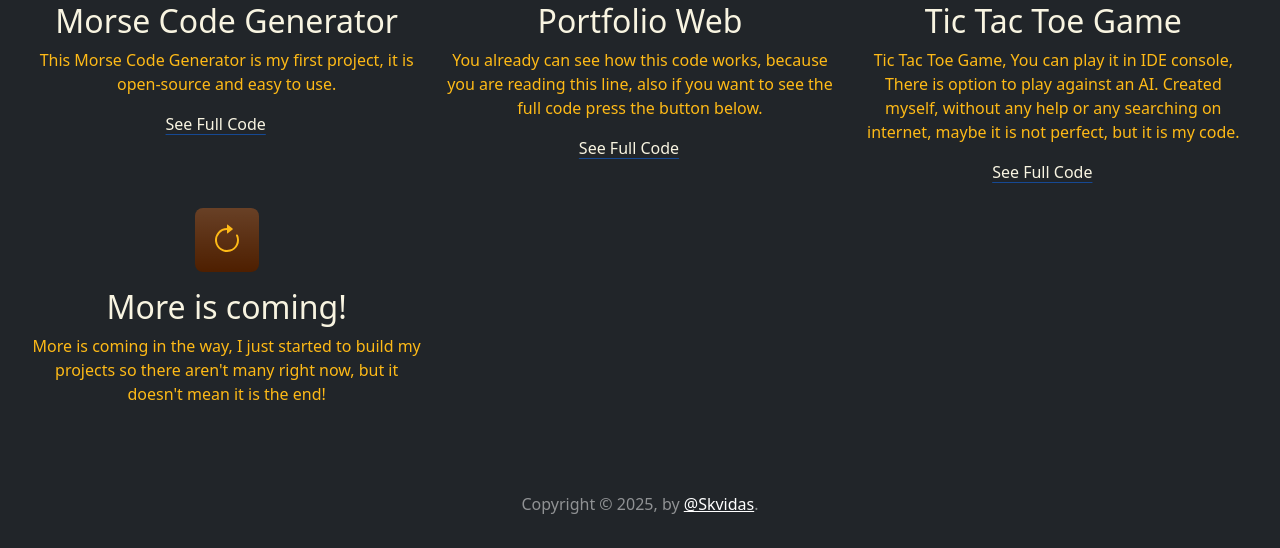
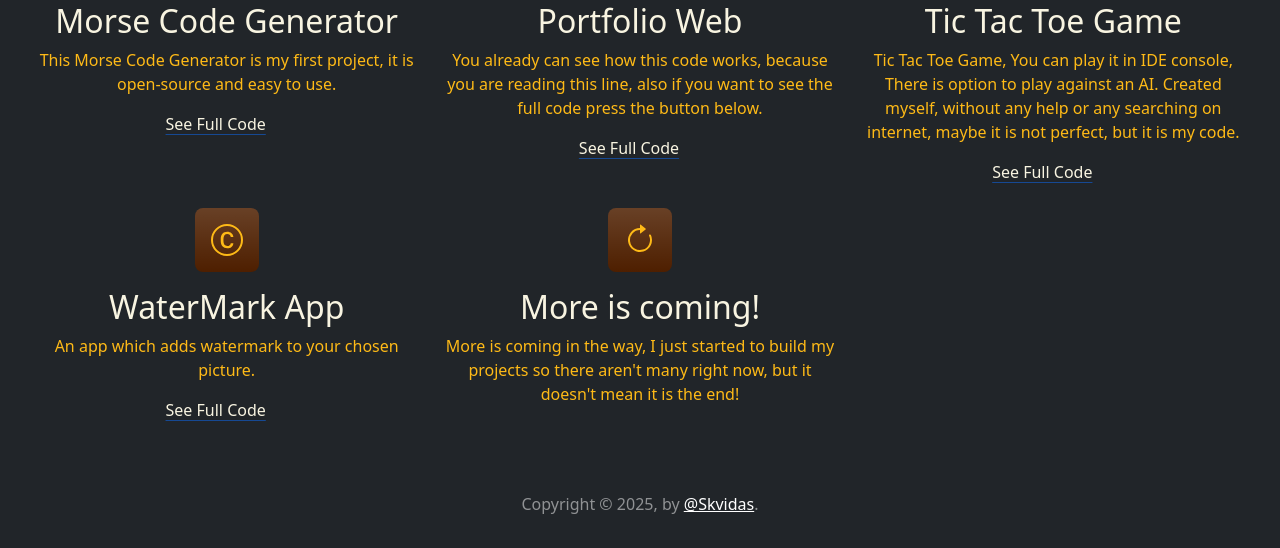
Before and after one commit to Skvidas/Portfolio-Web, a Flask app: page /projects in a window 1280 px wide. Shown: the part 252-800 px from the top of the page. Run offline with Flask 3, Linux system fonts and the light colour scheme; some libraries are stand-ins or nearby versions.

Commit message:
Update portfolio projects

```diff
--- a/templates/projects.html
+++ b/templates/projects.html
@@ -244,6 +244,19 @@
                 </div>
                 <div class="feature col">
                     <div class="feature-icon d-inline-flex align-items-center justify-content-center text-bg-primary bg-gradient fs-2 mb-3">
+                        <svg xmlns="http://www.w3.org/2000/svg" width="16" height="16" fill="currentColor" class="bi bi-c-circle" viewBox="0 0 16 16">
+                            <path d="M1 8a7 7 0 1 0 14 0A7 7 0 0 0 1 8m15 0A8 8 0 1 1 0 8a8 8 0 0 1 16 0M8.146 4.992c-1.212 0-1.927.92-1.927 2.502v1.06c0 1.571.703 2.462 1.927 2.462.979 0 1.641-.586 1.729-1.418h1.295v.093c-.1 1.448-1.354 2.467-3.03 2.467-2.091 0-3.269-1.336-3.269-3.603V7.482c0-2.261 1.201-3.638 3.27-3.638 1.681 0 2.935 1.054 3.029 2.572v.088H9.875c-.088-.879-.768-1.512-1.729-1.512"/>
+                        </svg>
+                    </div>
+                    <h3 class="fs-2 text-body-emphasis cream-color">WaterMark App</h3>
+                    <p class="orange-color">An app which adds watermark to your chosen picture.</p>
+                    <a href="https://github.com/Skvidas/Water-Mark-app" target="_blank" class="icon-link cream-color">
+                        See Full Code
+                        <svg class="bi" aria-hidden="true"><use xlink:href="#chevron-right"></use></svg>
+                    </a>
+                </div>
+                <div class="feature col">
+                    <div class="feature-icon d-inline-flex align-items-center justify-content-center text-bg-primary bg-gradient fs-2 mb-3">
                         <svg xmlns="http://www.w3.org/2000/svg" width="32" height="32" fill="currentColor" class="bi bi-arrow-clockwise" viewBox="0 0 16 16">
                             <path fill-rule="evenodd" d="M8 3a5 5 0 1 0 4.546 2.914.5.5 0 0 1 .908-.417A6 6 0 1 1 8 2z"/>
                             <path d="M8 4.466V.534a.25.25 0 0 1 .41-.192l2.36 1.966c.12.1.12.284 0 .384L8.41 4.658A.25.25 0 0 1 8 4.466"/>
```
